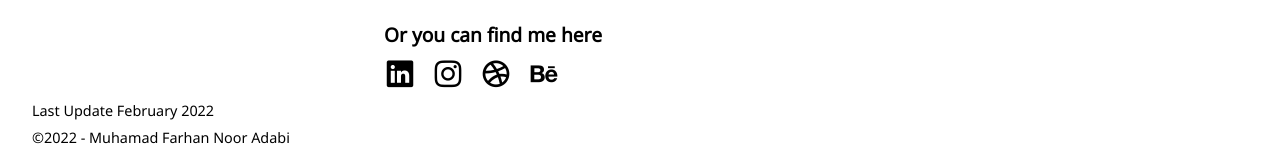
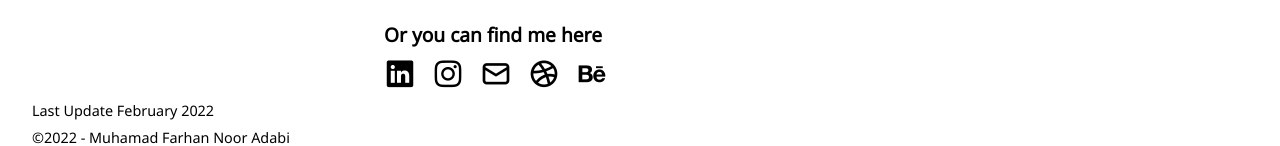
Before and after one commit to paankse/mfarhanna, a plain HTML site: page contact.html in a window 1280 px wide. Shown: the part 678-824 px from the top of the page. Drawn offline with nearby package versions, Linux system fonts and the light colour scheme; a web font is replaced by a local one.

Commit message:
add email link form submit

```diff
--- a/contact.html
+++ b/contact.html
@@ -60,7 +60,7 @@
                   target="_blank"
                   class="uil uil-instagram"
                ></a>
-<!--                <a href="#" target="_blank" class="uil uil-envelope-alt"></a> -->
+               <a href="https://formsubmit.co/el/suvezu" target="_blank" class="uil uil-envelope-alt"></a>
                <a
                   href="https://dribbble.com/paankse"
                   target="_blank"
```
